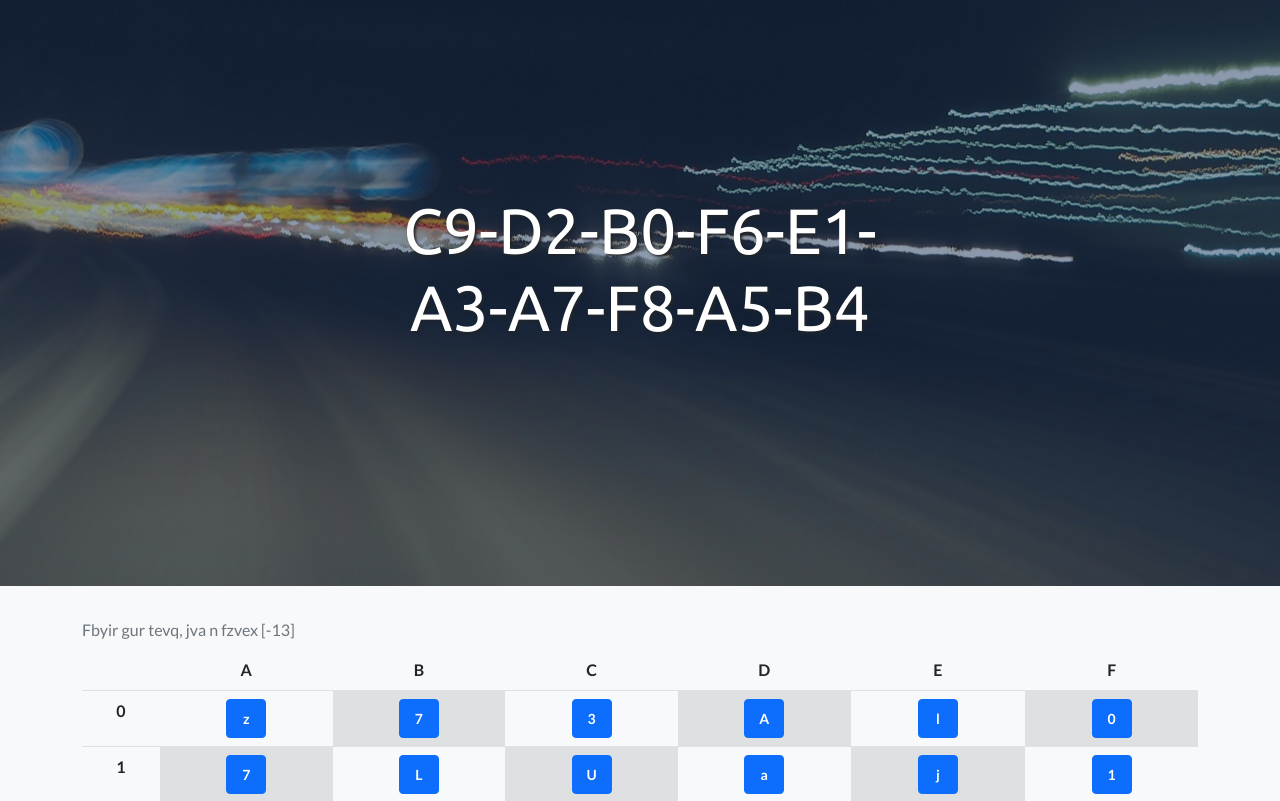
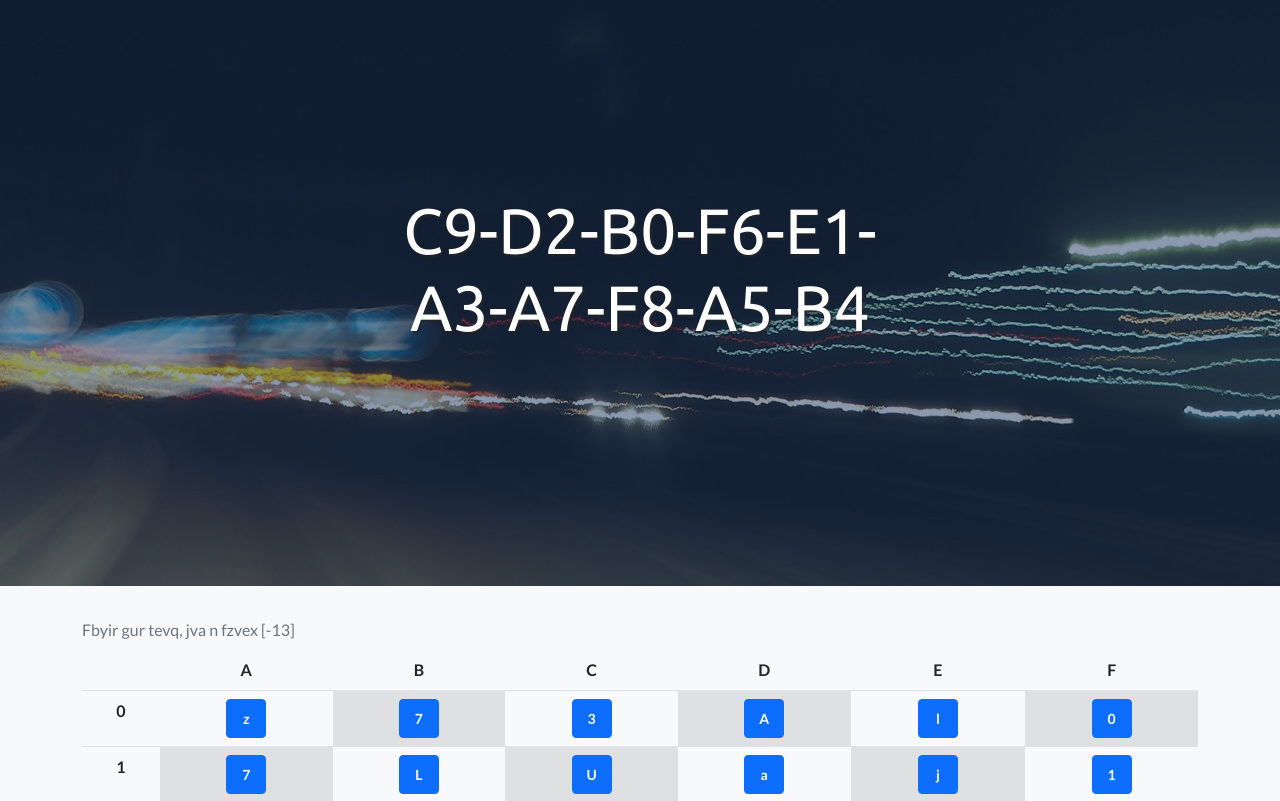
Before and after one commit to stickerboy/stickerboy.github.io, a web app: file ==wc19WayV3Y/index.html in a window 1280 px wide. Shown: the part 61-862 px from the top of the page. Run offline with its HTML, style and script files only (its server is not run), Linux system fonts and the light colour scheme.

Commit message:
Fix the other masthead positioning

```diff
--- a/css/wc19WayV3Y.css
+++ b/css/wc19WayV3Y.css
@@ -2,7 +2,7 @@
 * CURIOUS?
 */
 header.masthead {
-    background: url("../assets/img/bg-masthead-wc19WayV3Y.jpg") no-repeat left 50% bottom 25%;
+    background: url("../assets/img/bg-masthead-wc19WayV3Y.jpg") no-repeat left 50% bottom 42%;
 }
 #curiousgrid button {
     min-width: 2.5rem;
```
